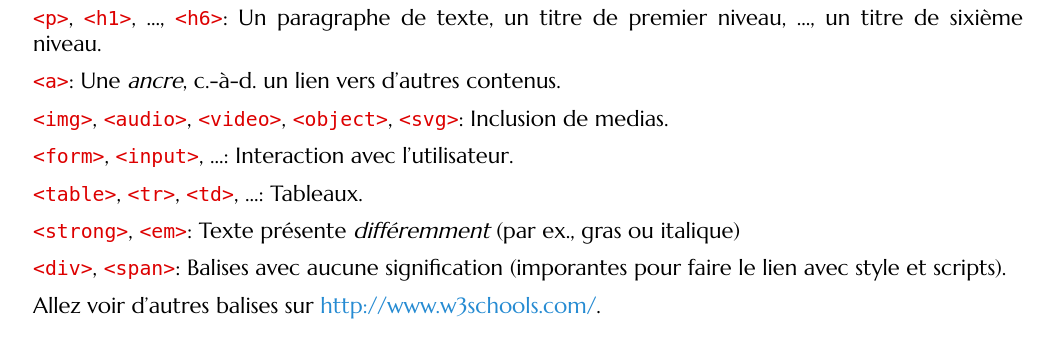
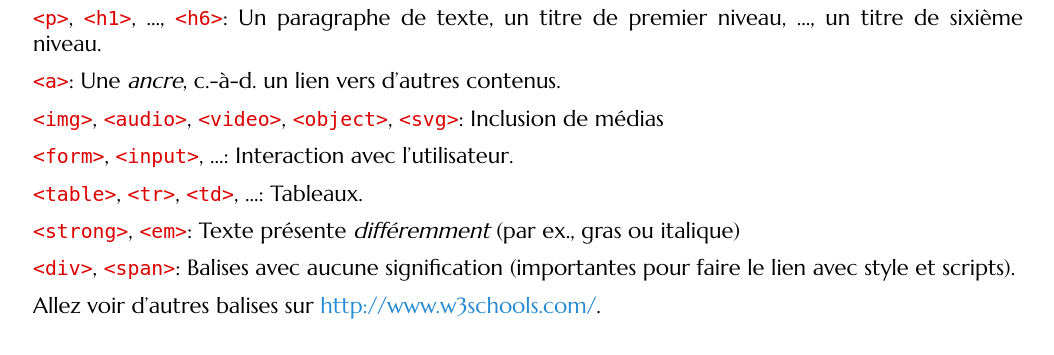
Before and after one commit to defeo/aws, a Jekyll site: the page built from _lessons/HTML.md, in a window 1280 px wide and 900 px high, scrolled down 3108 px. Shown: the part 155-510 px from the top of the window, without its empty margins (112-1166 px from the left). Built offline with Jekyll 4.4.1, drawn with Linux system fonts in a browser that asks for light colours; some web fonts are replaced; some of the changed text lies outside the part shown.

Commit message:
Fix typos in HTML.md

```diff
--- a/_lessons/HTML.md
+++ b/_lessons/HTML.md
@@ -129,7 +129,7 @@ premier niveau, ..., un titre de sixième niveau.
 
 `<a>`: Une *ancre*, c.-à-d. un lien vers d'autres contenus.
 
-`<img>`, `<audio>`, `<video>`, `<object>`, `<svg>`: Inclusion de medias.
+`<img>`, `<audio>`, `<video>`, `<object>`, `<svg>`: Inclusion de médias
 
 `<form>`, `<input>`, ...: Interaction avec l'utilisateur.
 
@@ -137,7 +137,7 @@ premier niveau, ..., un titre de sixième niveau.
 
 `<strong>`, `<em>`: Texte présente *différemment* (par ex., gras ou italique)
 
-`<div>`, `<span>`: Balises avec aucune signification (imporantes pour
+`<div>`, `<span>`: Balises avec aucune signification (importantes pour
 faire le lien avec style et scripts).
 
 Allez voir d'autres balises sur <http://www.w3schools.com/>.
```
Also changed, not shown: other parts of _lessons/HTML.md (+2 -2 lines).
